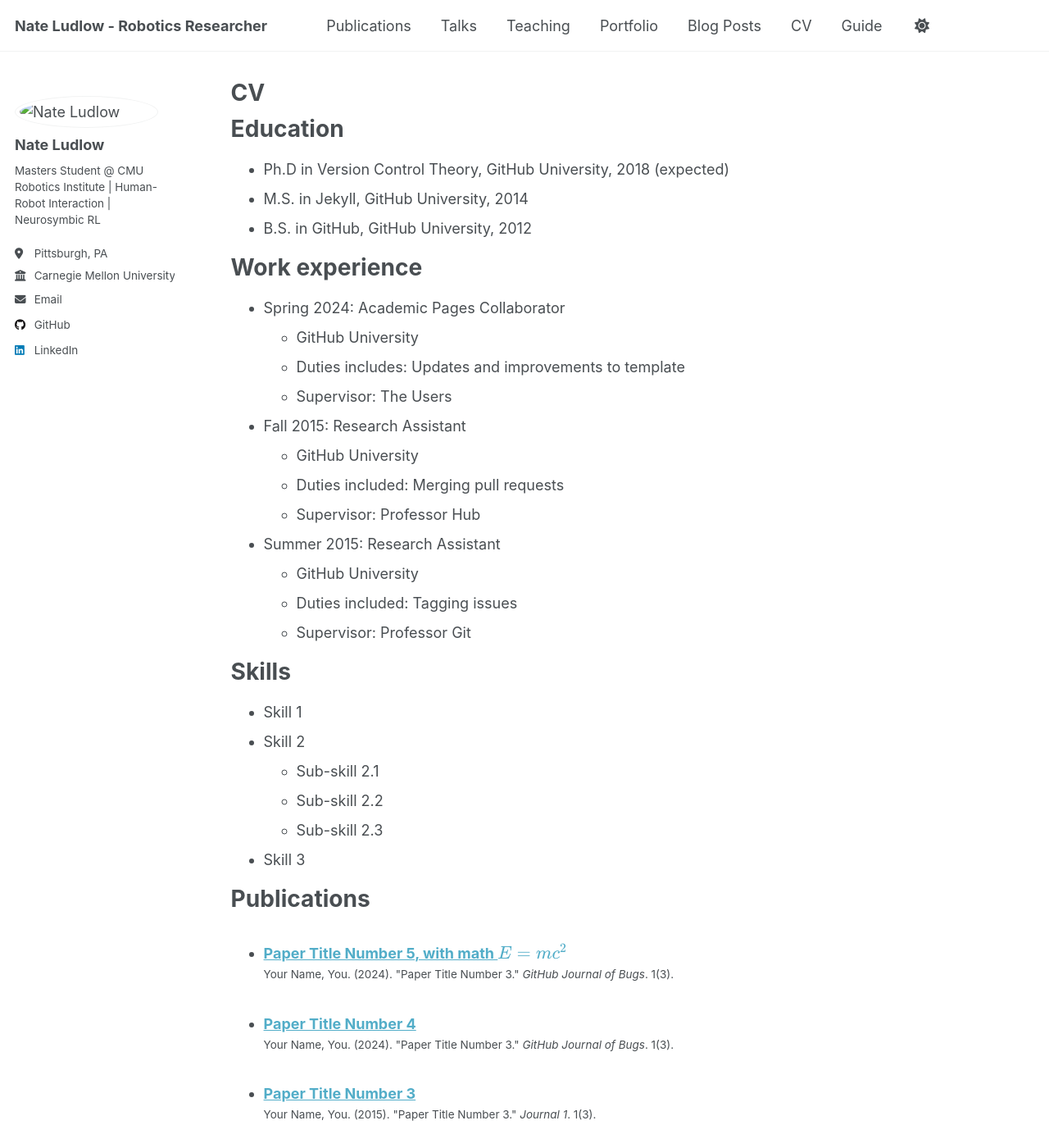
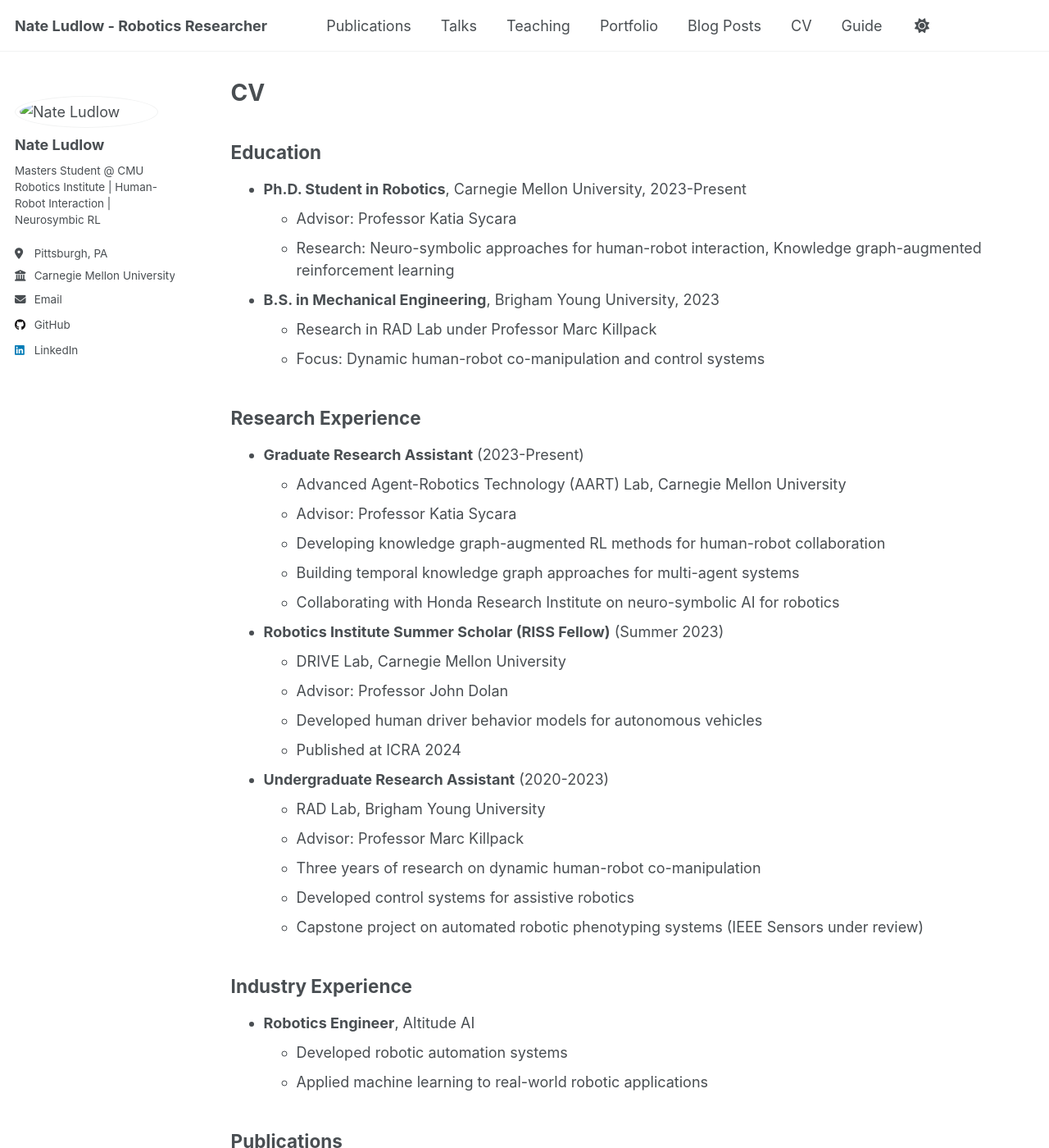
Before and after one commit to natelud/natelud.github.io, a Jekyll site: the page built from _pages/cv.md, in a window 1280 px wide and 1400 px high. Shown: the whole window at 82% size. Built offline with Jekyll 4.4.1, drawn with Linux system fonts in a browser that asks for light colours; a script that is not in the unit is left out; some of the changed text lies outside the part shown.

Commit message:
Revise CV with updated academic and professional details
Updated CV with new education, work experience, research, and skills sections.

```diff
--- a/_pages/cv.md
+++ b/_pages/cv.md
@@ -9,56 +9,81 @@
 
 {% include base_path %}
 
-Education
-======
-* Ph.D in Version Control Theory, GitHub University, 2018 (expected)
-* M.S. in Jekyll, GitHub University, 2014
-* B.S. in GitHub, GitHub University, 2012
+## Education
 
-Work experience
-======
-* Spring 2024: Academic Pages Collaborator
-  * GitHub University
-  * Duties includes: Updates and improvements to template
-  * Supervisor: The Users
+* **Ph.D. Student in Robotics**, Carnegie Mellon University, 2023-Present
+  * Advisor: Professor Katia Sycara
+  * Research: Neuro-symbolic approaches for human-robot interaction, Knowledge graph-augmented reinforcement learning
 
-* Fall 2015: Research Assistant
-  * GitHub University
-  * Duties included: Merging pull requests
-  * Supervisor: Professor Hub
+* **B.S. in Mechanical Engineering**, Brigham Young University, 2023
+  * Research in RAD Lab under Professor Marc Killpack
+  * Focus: Dynamic human-robot co-manipulation and control systems
 
-* Summer 2015: Research Assistant
-  * GitHub University
-  * Duties included: Tagging issues
-  * Supervisor: Professor Git
+## Research Experience
 
-Skills
-======
-* Skill 1
-* Skill 2
-  * Sub-skill 2.1
-  * Sub-skill 2.2
-  * Sub-skill 2.3
-* Skill 3
+* **Graduate Research Assistant** (2023-Present)
+  * Advanced Agent-Robotics Technology (AART) Lab, Carnegie Mellon University
+  * Advisor: Professor Katia Sycara
+  * Developing knowledge graph-augmented RL methods for human-robot collaboration
+  * Building temporal knowledge graph approaches for multi-agent systems
+  * Collaborating with Honda Research Institute on neuro-symbolic AI for robotics
 
-Publications
-======
+* **Robotics Institute Summer Scholar (RISS Fellow)** (Summer 2023)
+  * DRIVE Lab, Carnegie Mellon University
+  * Advisor: Professor John Dolan
+  * Developed human driver behavior models for autonomous vehicles
+  * Published at ICRA 2024
+
+* **Undergraduate Research Assistant** (2020-2023)
+  * RAD Lab, Brigham Young University
+  * Advisor: Professor Marc Killpack
+  * Three years of research on dynamic human-robot co-manipulation
+  * Developed control systems for assistive robotics
+  * Capstone project on automated robotic phenotyping systems (IEEE Sensors under review)
+
+## Industry Experience
+
+* **Robotics Engineer**, Altitude AI
+  * Developed robotic automation systems
+  * Applied machine learning to real-world robotic applications
+
+## Publications
+
   <ul>{% for post in site.publications reversed %}
     {% include archive-single-cv.html %}
   {% endfor %}</ul>
 
-Talks
-======
+## Talks & Presentations
+
   <ul>{% for post in site.talks reversed %}
-    {% include archive-single-talk-cv.html  %}
+    {% include archive-single-talk-cv.html %}
   {% endfor %}</ul>
 
-Teaching
-======
-  <ul>{% for post in site.teaching reversed %}
-    {% include archive-single-cv.html %}
-  {% endfor %}</ul>
+## Teaching & Service
 
-Service and leadership
-======
-* Currently signed in to 43 different slack teams
+* Teaching Assistant, Carnegie Mellon University
+* Active in religious community youth activities and education
+* Newsletter coordination and community organization
+
+## Skills
+
+**Programming Languages:** Python, MATLAB, C++, Julia
+
+**Robotics Frameworks:** ROS/ROS2, MoveIt, Gazebo, PyBullet
+
+**Machine Learning:** PyTorch, TensorFlow, scikit-learn, Stable-Baselines3
+
+**Simulation & Control:** Overcooked-AI, MuJoCo, OpenAI Gym, Control Systems Design
+
+**Knowledge Representation:** Knowledge Graphs, Temporal Reasoning, Neuro-symbolic AI
+
+**Other Tools:** Git, Linux, LaTeX, Docker
+
+## Honors & Awards
+
+* Robotics Institute Summer Scholars (RISS) Fellowship, CMU (2023)
+* [Add other relevant awards and honors]
+
+---
+
+[Download full CV (PDF)]({{ site.baseurl }}/files/cv.pdf)
```
